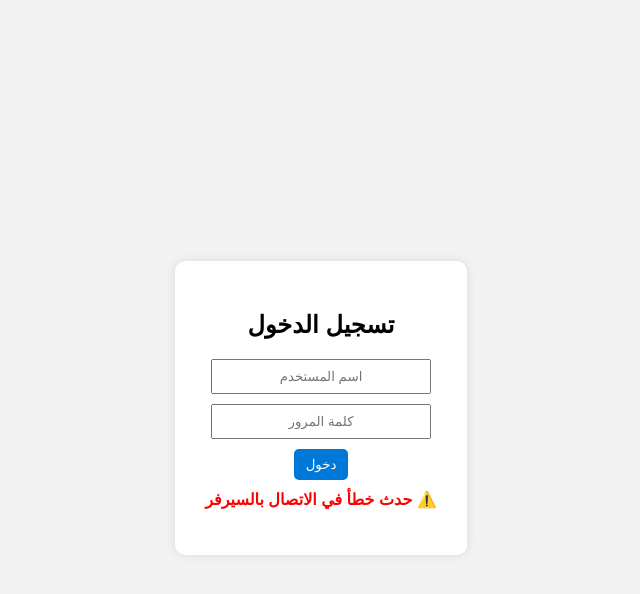
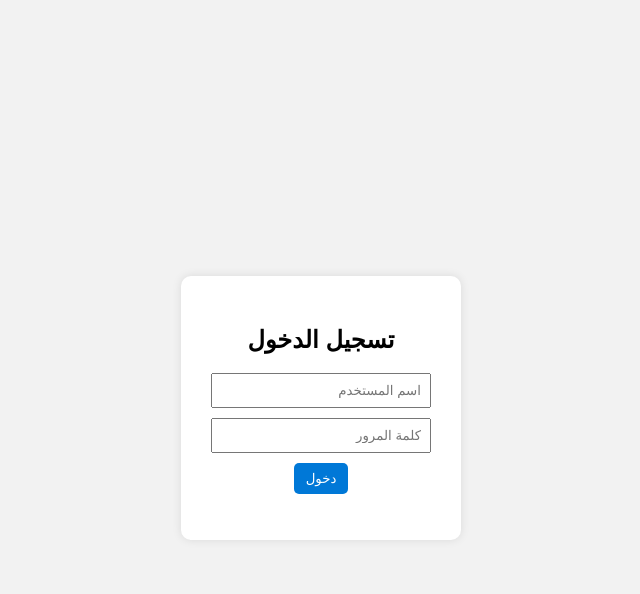
Before and after one commit to abdulkarimmohmmed-2007/Klkl-apll, a website: page login.html in a window 1280 px wide. Both pictures are taken after a click on the button "دخول". Shown: the whole page, without its empty margins (319-959 px from the left). Drawn offline with Linux system fonts and the light colour scheme; no server answers.

Commit message:
Update login.html

```diff
--- a/login.html
+++ b/login.html
@@ -24,7 +24,6 @@
       width: 200px;
       margin: 10px auto;
       padding: 8px;
-      text-align: center;
     }
     button {
       padding: 8px 12px;
@@ -33,10 +32,6 @@
       border: none;
       border-radius: 5px;
       cursor: pointer;
-    }
-    #msg {
-      margin-top: 10px;
-      font-weight: bold;
     }
   </style>
 </head>
@@ -53,12 +48,7 @@
     async function login() {
       const username = document.getElementById("username").value;
       const password = document.getElementById("password").value;
-      const msg = document.getElementById("msg");
 
-      msg.innerText = "⏳ جاري التحقق...";
-      msg.style.color = "gray";
-
-      try {
       const response = await fetch("/login", {
         method: "POST",
         headers: { "Content-Type": "application/json" },
@@ -67,22 +57,15 @@
 
       const result = await response.json();
 
+      const msg = document.getElementById("msg");
       if (result.success) {
-  // حفظ حالة الدخول
-  localStorage.setItem("loggedIn", "true");
-
         msg.innerText = "✅ تم تسجيل الدخول بنجاح!";
         msg.style.color = "green";
-
         setTimeout(() => {
-    window.location.href = "/index.html";
+          window.location.href = "/index.html"; // يفتح الصفحة الرئيسية
         }, 1000);
       } else {
         msg.innerText = "❌ اسم المستخدم أو كلمة المرور غير صحيحة";
-  msg.style.color = "red";
-}
-      } catch (err) {
-        msg.innerText = "⚠️ حدث خطأ في الاتصال بالسيرفر";
         msg.style.color = "red";
       }
     }
```
Lines whose indentation alone changed are shown as unchanged.
